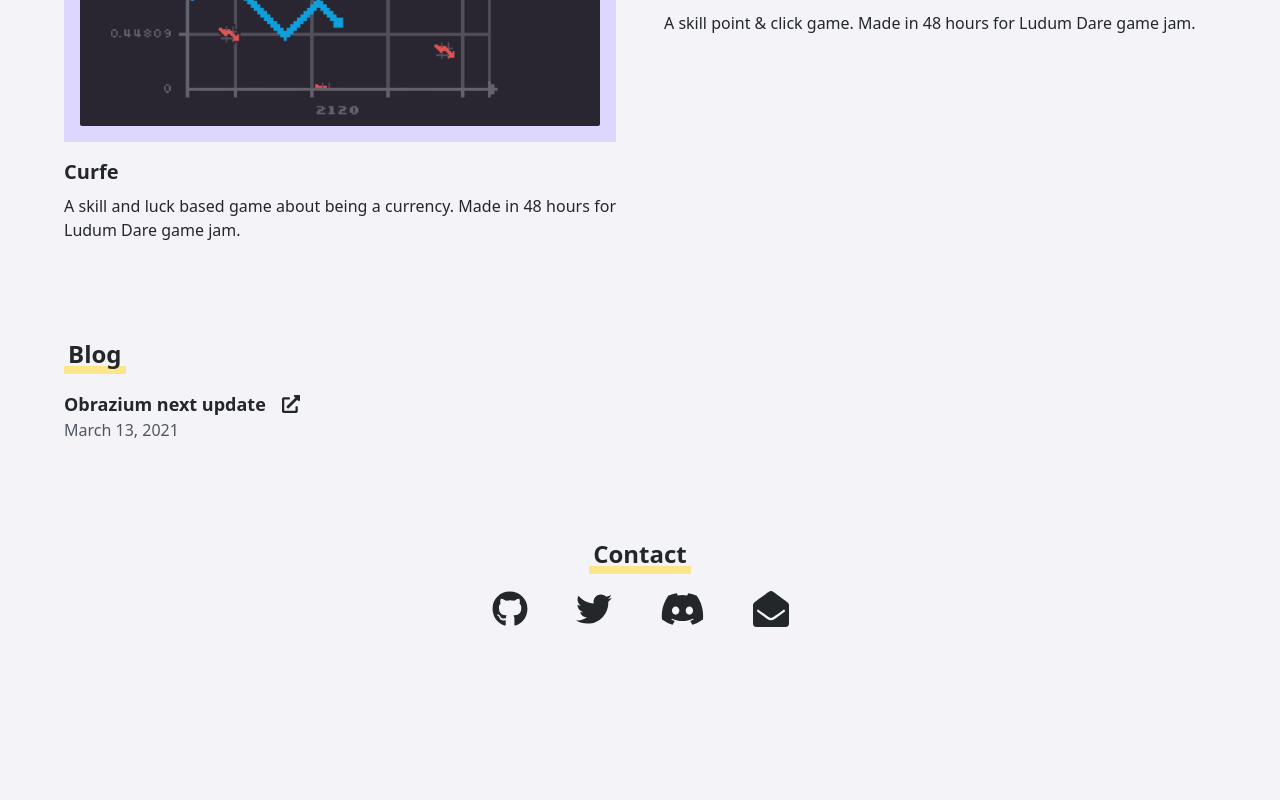
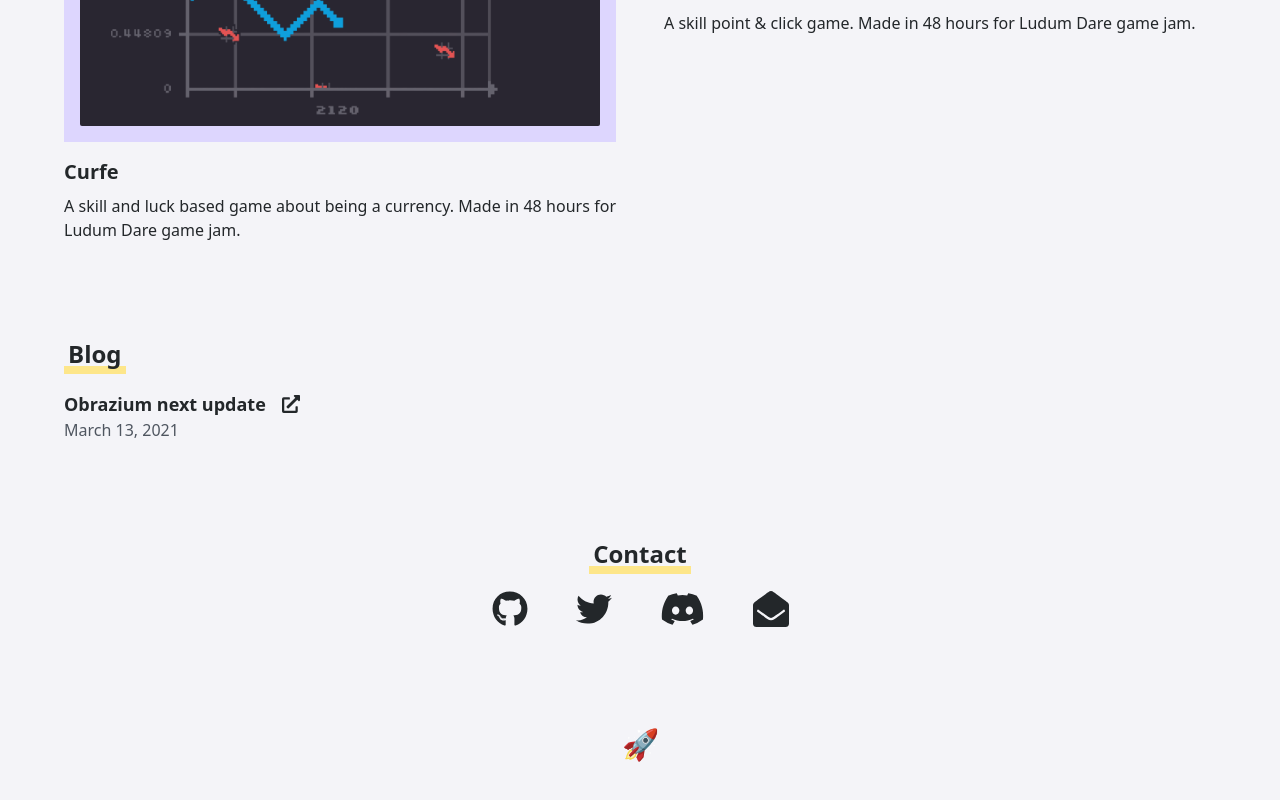
Before and after one commit to badosz0/badosz.com, a Next.js app: page / in a window 1280 px wide. Shown: the part 1780-2580 px from the top of the page. Before the commit the page ends 2410 px from the top, so only its background shows below. Built offline with nearby package versions, Linux system fonts and the light colour scheme.

Commit message:
scroll to top

```diff
--- a/src/components/Home/index.tsx
+++ b/src/components/Home/index.tsx
@@ -95,6 +95,23 @@ export function HomePage({ blogPosts }: Props) {
 				<Section refTo={contactRef}>
 					<Contact />
 				</Section>
+
+				<div
+					className="pb-12 flex justify-center text-3xl cursor-pointer"
+					onClick={() => {
+						if (Math.random() <= 0.05) {
+							open("https://www.youtube.com/watch?v=bvim4rsNHkQ");
+						} else {
+							window.scrollTo({
+								top: 0,
+								left: 0,
+								behavior: "smooth",
+							});
+						}
+					}}
+				>
+					🚀
+				</div>
 			</div>
 		</Container>
 	);
```
